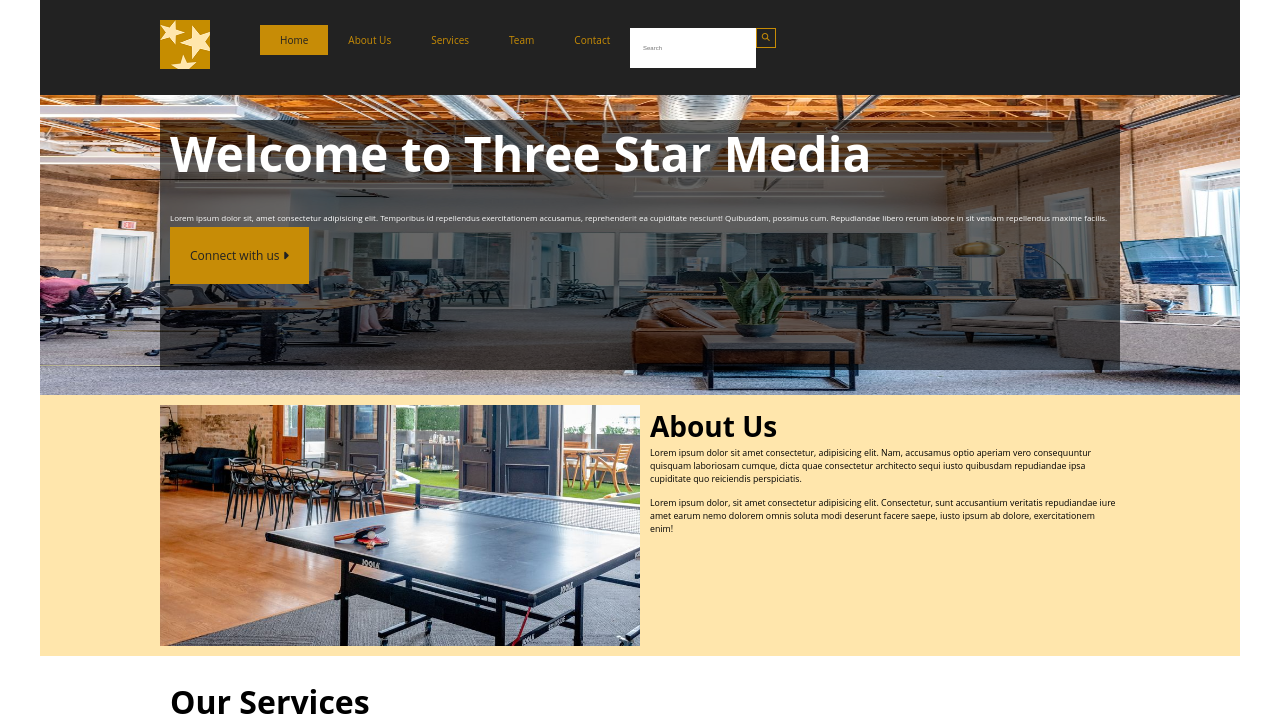
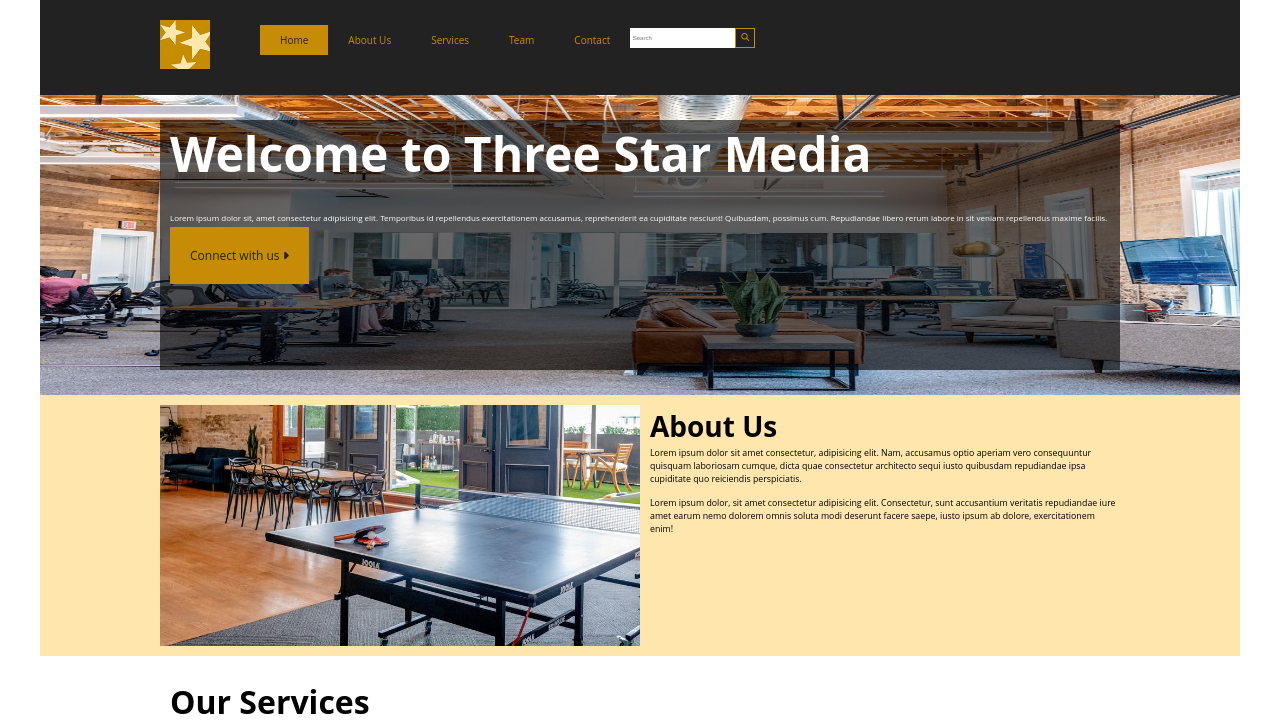
Before and after one commit to MorrisonMac/MorrisonMac.github.io, a plain HTML site: page final-project/index.html in a window 1280 px wide. Shown: the top 725 px of the page. Drawn offline with Linux system fonts and the light colour scheme.

Commit message:
more searchbar fixes

```diff
--- a/final-project/css/styles.css
+++ b/final-project/css/styles.css
@@ -535,6 +535,8 @@ footer {
         font-size: 0.25em;
         float: left;
         margin-top: 7.5px;
+        margin-bottom: 0;
+        padding: 2.5px;
     }
 
     .searchbar button {
```
